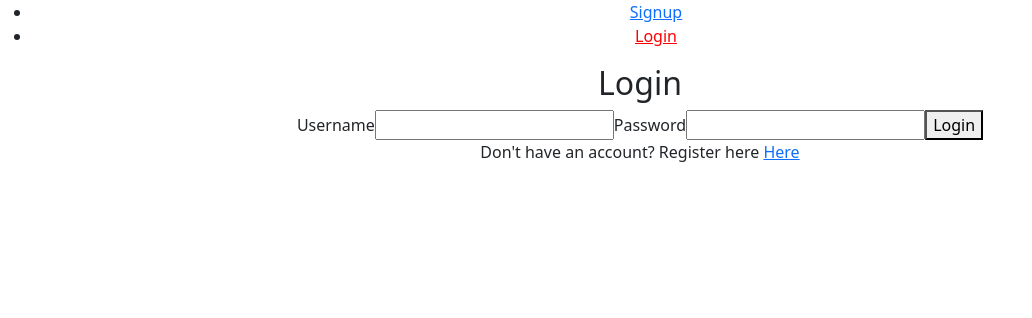
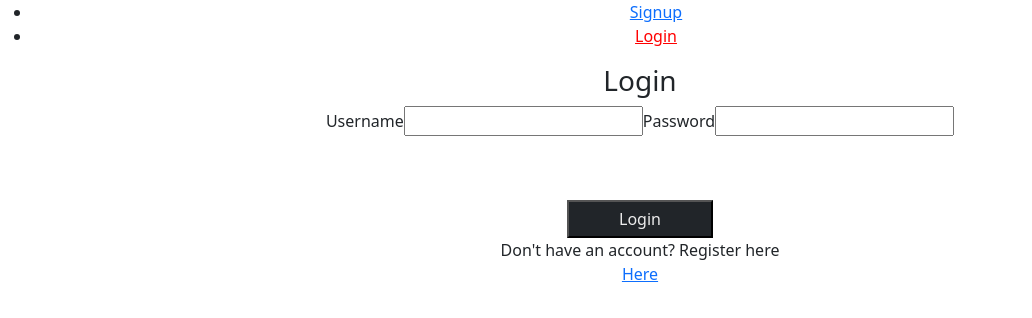
Before and after one commit to PeterChristof/Jazzle, a React (Create React App) app in the folder project/: page /login in a window 1280 px wide. Shown: the top 318 px of the page, without its empty margins (0-1032 px from the left). Built offline with nearby package versions, Linux system fonts and the light colour scheme; no server answers.

Commit message:
FridayMorning

```diff
--- a/project/src/App.js
+++ b/project/src/App.js
@@ -7,6 +7,7 @@ import NavBar from './components/NavBar';
 import { useState, useEffect } from "react";
 import axios from "axios";
 import Navbar from 'react-bootstrap/Navbar'
+import './Login.css';
 
 
 function App() {
--- /dev/null
+++ b/project/src/Login.css
@@ -0,0 +1,19 @@
+.auth-center {
+display: flex;
+flex-direction: column;
+}
+
+.mainBtn {
+    margin-top: 5%;
+    padding: 5px 50px;
+    background-color: #212529;
+    color: rgb(236, 236, 236);
+    text-decoration: none;
+    font-size: 1.0rem;
+  }
+
+  .login-card {
+    max-width: 400px;
+    margin: 20px auto;
+    text-align: center;
+}
--- a/project/src/components/Login.js
+++ b/project/src/components/Login.js
@@ -32,7 +32,8 @@ function Login({setCurrentLoggedInUser}) {
 
   return (
     <>
-      <h2>Login</h2>
+    <div className="auth-center">
+      <h3 className="bg-community">Login</h3>
       <form onSubmit={handleFormSubmit}>
         <label>Username</label>
         <input
@@ -48,10 +49,14 @@ function Login({setCurrentLoggedInUser}) {
           value={password}
         />
 
-        <button type="submit">Login</button>
+        <br/>
+
+        <button type="submit" className="mainBtn">Login</button>
       </form>
       Don't have an account? Register here <NavLink to="/signup">Here </NavLink>
+      </div>
     </>
+
   );
 }
 
--- a/project/src/components/NavBar.js
+++ b/project/src/components/NavBar.js
@@ -26,7 +26,7 @@ function NavBar({loggedInUser, setCurrentLoggedInUser}) {
                 </NavLink>
               </li>
                 <li>
-                <NavLink activeStyle={{ color: "red" }} to="/post">
+                <NavLink activeStyle={{ color: "red" }} to="/feed">
                 Create Post
               </NavLink>
             </li>
```
